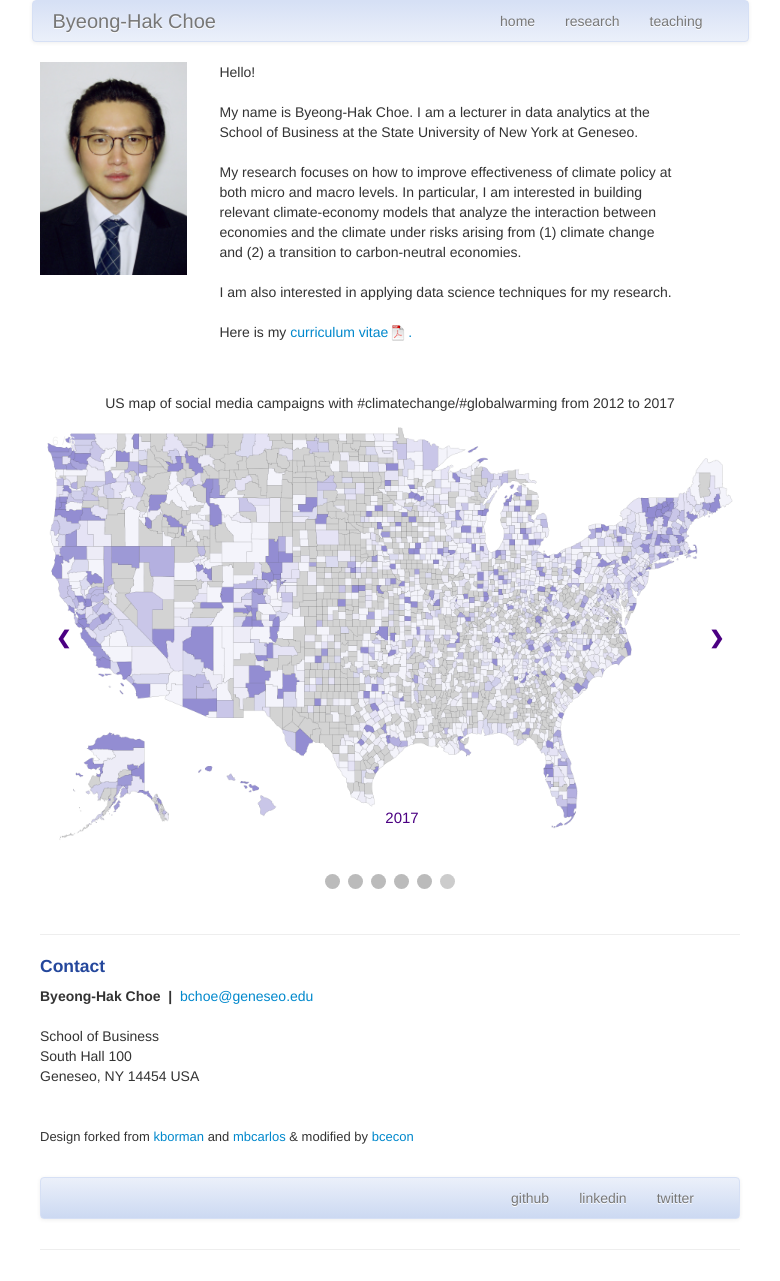
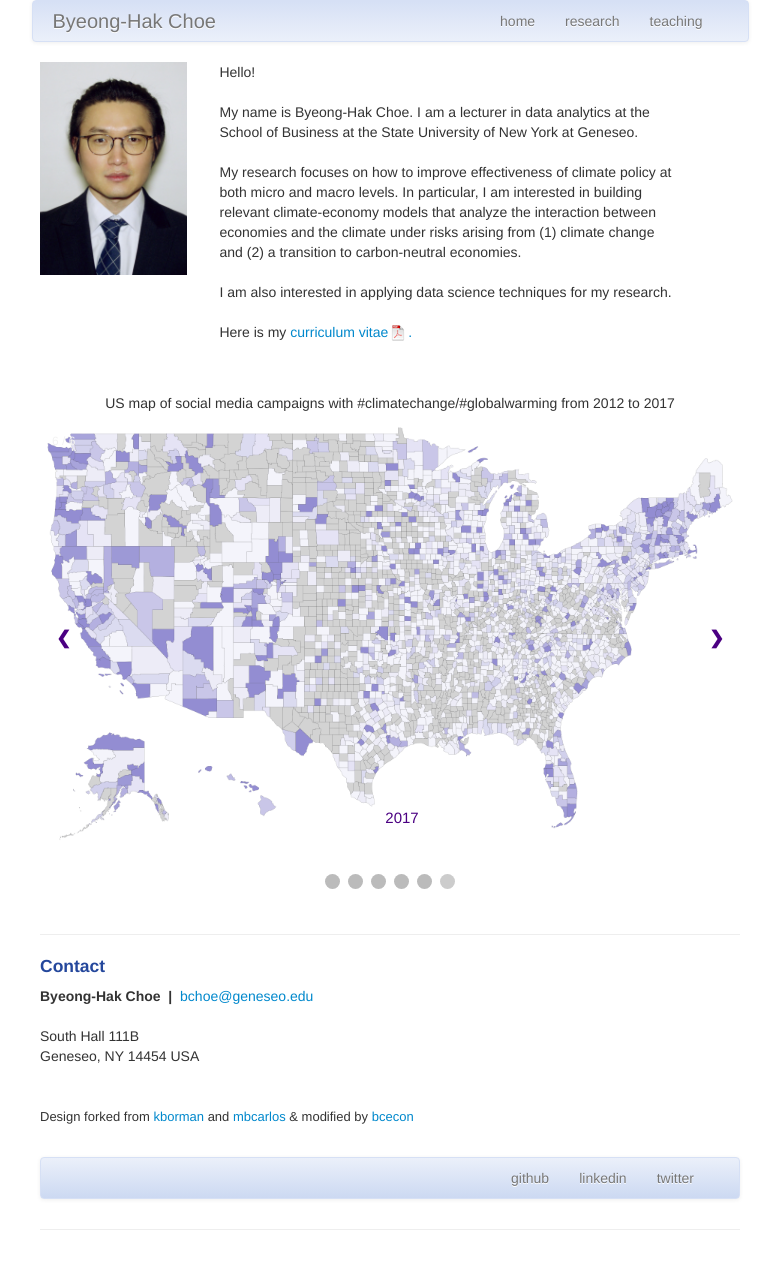
Before and after one commit to Erikwoj/bcecon.github.io, a Jekyll site: the page built from index.md, in a window 1280 px wide. Shown: the whole page, without its empty margins (250-1030 px from the left). Built offline with Jekyll 4.4.1, drawn with Linux system fonts in a browser that asks for light colours.

Commit message:
Update index.md

```diff
--- a/index.md
+++ b/index.md
@@ -123,8 +123,7 @@ function showSlides(n) {
         <div class="span5">
             <b>Byeong-Hak Choe</b> <b>&nbsp;|&nbsp;</b> <a href="mailto:bchoe@geneseo.edu">bchoe@geneseo.edu</a><br>
             <br/>
-            School of Business <br>
-            South Hall 100 <br>
+            South Hall 111B <br>
             Geneseo, NY 14454 USA <br>
             <br/>
             <br/>
```
